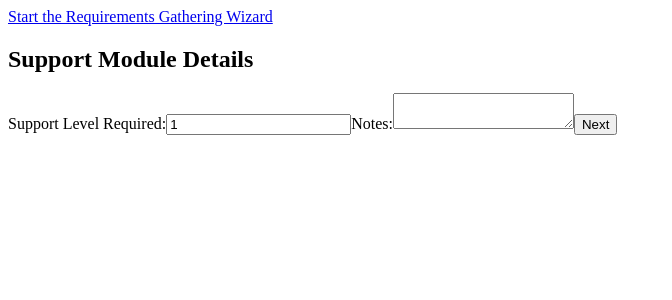
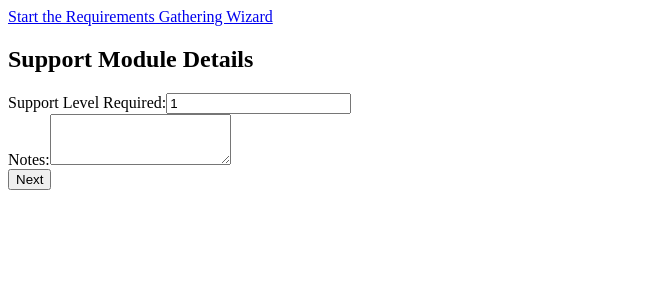
Before and after one commit to Xiaoliuliu666-leaner/Test.Onboarding, an Angular app: page /requirements/wizard/module-support in a window 1280 px wide. Shown: the top 300 px of the page, without its empty margins (0-672 px from the left). Built offline with nearby package versions, Linux system fonts and the light colour scheme.

Commit message:
fix support module fields and update UI

```diff
--- a/src/app/requirements-wizard/module-user-support.component.html
+++ b/src/app/requirements-wizard/module-user-support.component.html
@@ -1,8 +1,26 @@
-<h2>Support Module Details</h2>
-<label>Support Level Required:</label>
-<input [(ngModel)]="detail.supportLevel" type="text" placeholder="Enter support level..." />
-
-<label>Notes:</label>
-<textarea [(ngModel)]="detail.supportNotes"></textarea>
-
-<button (click)="onNext()">Next</button>
+<div class="module-card">
+  <h2>Support Module Details</h2>
+  <form (ngSubmit)="onNext()">
+    <div class="form-group">
+      <label for="supportLevel">Support Level Required:</label>
+      <input
+        id="supportLevel"
+        type="number"
+        [(ngModel)]="detail.supportLevel"
+        name="supportLevel"
+        min="1"
+        required
+      />
+    </div>
+    <div class="form-group">
+      <label for="supportNotes">Notes:</label>
+      <textarea
+        id="supportNotes"
+        [(ngModel)]="detail.supportNotes"
+        name="supportNotes"
+        rows="3"
+      ></textarea>
+    </div>
+    <button type="submit" class="next-btn">Next</button>
+  </form>
+</div>
```
